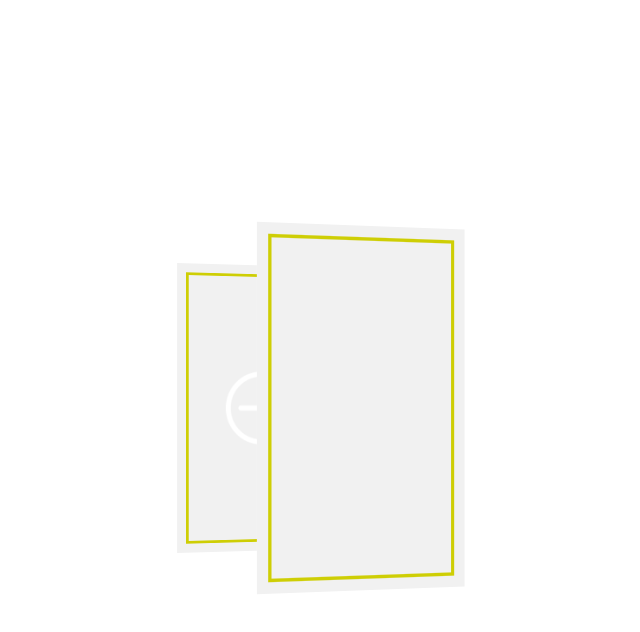
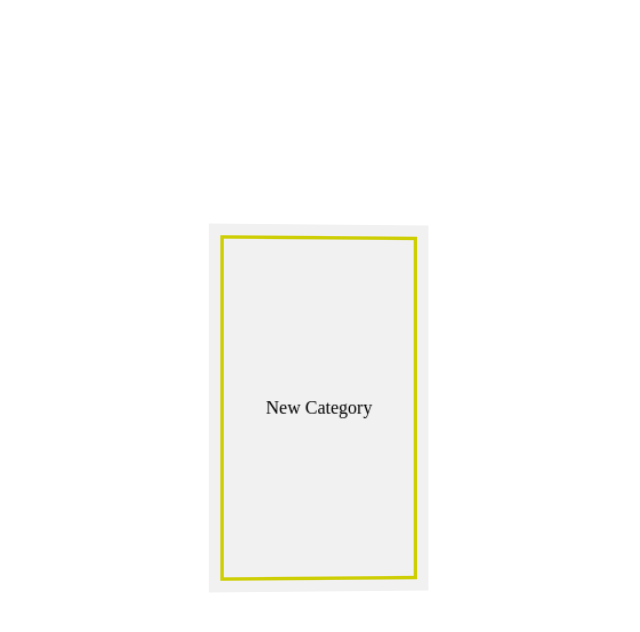
Before and after one commit to Gekkouga2468/Menu-Randomizer, a React (Vite) app: page / in a window 1280 px wide. Both pictures are taken after a click on the element 726 px from the left and 407 px from the top of the page. Shown: the top 632 px of the page, without its empty margins (334-974 px from the left). Built offline with nearby package versions, Linux system fonts and the light colour scheme.

Commit message:
Add Select Card feature, close button, and some minor fixes

```diff
--- a/src/App.css
+++ b/src/App.css
@@ -14,20 +14,12 @@
   position: absolute;
   width: 15vw;
   height: 25vw;
-  margin: auto;
+  left: 50%;
 
   transform-style: preserve-3d;
-  transform: perspective(calc(90vw + var(--quantity) * 10vw));
-  animation: autoRun 20s linear infinite;
-}
-
-@keyframes autoRun {
-  from {
-    transform: perspective(calc(90vw + var(--quantity) * 10vw)) rotateY(0deg);
-  }
-  to {
-    transform: perspective(calc(90vw + var(--quantity) * 10vw)) rotateY(360deg);
-  }
+  transform: translateX(-50%) perspective(calc(90vw + var(--quantity) * 10vw))
+    rotateY(var(--rotation));
+  transition: transform 0.6s ease;
 }
 
 .banner .slider .card {
@@ -46,6 +38,17 @@
       calc((var(--position) - 1) * (360 / var(--quantity)) * 1deg)
     )
     translateZ(calc(var(--quantity) * 2vw + 10vw));
+}
+
+.banner .slider.paused {
+  animation-play-state: paused;
+}
+
+.banner .slider .card.active {
+  transform: rotateY(
+      calc((var(--position) - 1) * (360 / var(--quantity)) * 1deg)
+    )
+    translateZ(calc(var(--quantity) * 2vw + 10vw)) scale(1.5);
 }
 
 .banner .slider .card::before {
@@ -69,3 +72,30 @@
   transform: scale(1.1);
   cursor: pointer;
 }
+
+.banner .slider .card .closeButton {
+  position: absolute;
+  top: 3.5%;
+  right: 6%;
+
+  width: 6%;
+  aspect-ratio: 1/1;
+
+  display: flex;
+  align-items: center;
+  justify-content: center;
+
+  font-size: 16px;
+  font-weight: bold;
+  background: rgba(0, 0, 0, 0.6);
+  color: white;
+  border-radius: 50%;
+
+  z-index: 20;
+}
+
+.banner .slider .card .closeButton:hover {
+  cursor: pointer;
+  transform: scale(1.2);
+  background: red;
+}
--- a/src/App.jsx
+++ b/src/App.jsx
@@ -1,28 +1,81 @@
-import { useState } from "react";
+import { useState, useEffect } from "react";
 import "./App.css";
 import plusIcon from "./assets/plusicon.png";
 
 export default function App() {
   const [cards, setCards] = useState([]);
+  const [selectedCard, setSelectedCard] = useState(null);
+  const [rotation, setRotation] = useState(0);
+
+  const quantity = cards.length + 1;
 
   const newCard = () => {
-    setCards((prevCards) => [...prevCards, prevCards.length + 1]);
+    setCards((prevCards) => [
+      ...prevCards,
+      { id: prevCards.length, title: "New Category" },
+    ]);
+  };
+
+  useEffect(() => {
+    if (selectedCard !== null) return;
+
+    const interval = setInterval(() => {
+      setRotation((prev) => prev + 0.3);
+    }, 16);
+
+    return () => clearInterval(interval);
+  }, [selectedCard]);
+
+  const handleSelectCard = (position, id) => {
+    const angle = (position - 1) * (360 / quantity);
+    setRotation(-angle);
+    setSelectedCard(id);
+  };
+
+  const closeCard = () => {
+    setSelectedCard(null);
   };
 
   return (
     <div className="banner">
-      <div className="slider" style={{ "--quantity": cards.length + 1 }}>
+      <div
+        className={`slider ${selectedCard !== null ? "paused" : ""}`}
+        style={{ "--quantity": quantity, "--rotation": `${rotation}deg` }}
+      >
         <div className="card" onClick={newCard} style={{ "--position": 1 }}>
           <img src={plusIcon} alt="Add card" />
         </div>
-        {cards.map((_, index) => (
-          <div
-            key={index}
-            className="card"
-            style={{ "--position": index + 2 }}
-          ></div>
-        ))}
+        {cards.map((card, index) => {
+          return (
+            <div
+              key={card.id}
+              className={`card ${selectedCard === card.id ? "active" : ""}`}
+              style={{ "--position": index + 2 }}
+              onClick={() => handleSelectCard(index + 2, card.id)}
+            >
+              {card.title}
+
+              {selectedCard === card.id && (
+                <span
+                  className="closeButton"
+                  onClick={(e) => {
+                    e.stopPropagation(); // IMPORTANT
+                    closeCard();
+                  }}
+                >
+                  ✕
+                </span>
+              )}
+            </div>
+          );
+        })}
       </div>
+
+      {/* {selectedCard !== null && (
+        <p className="closeButton" onClick={closeCard}>
+          X
+        </p>
+      )} */}
     </div>
   );
 }
```
